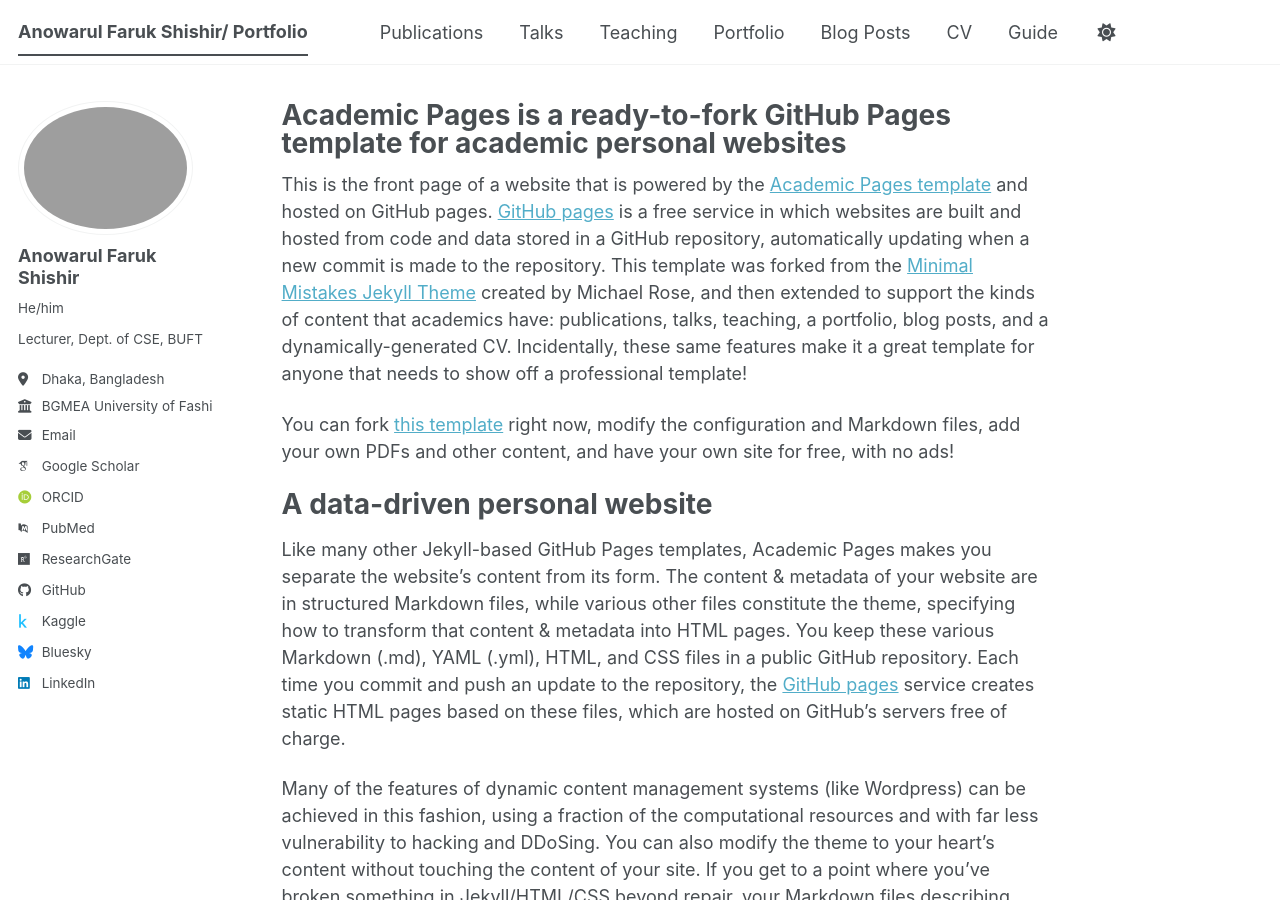
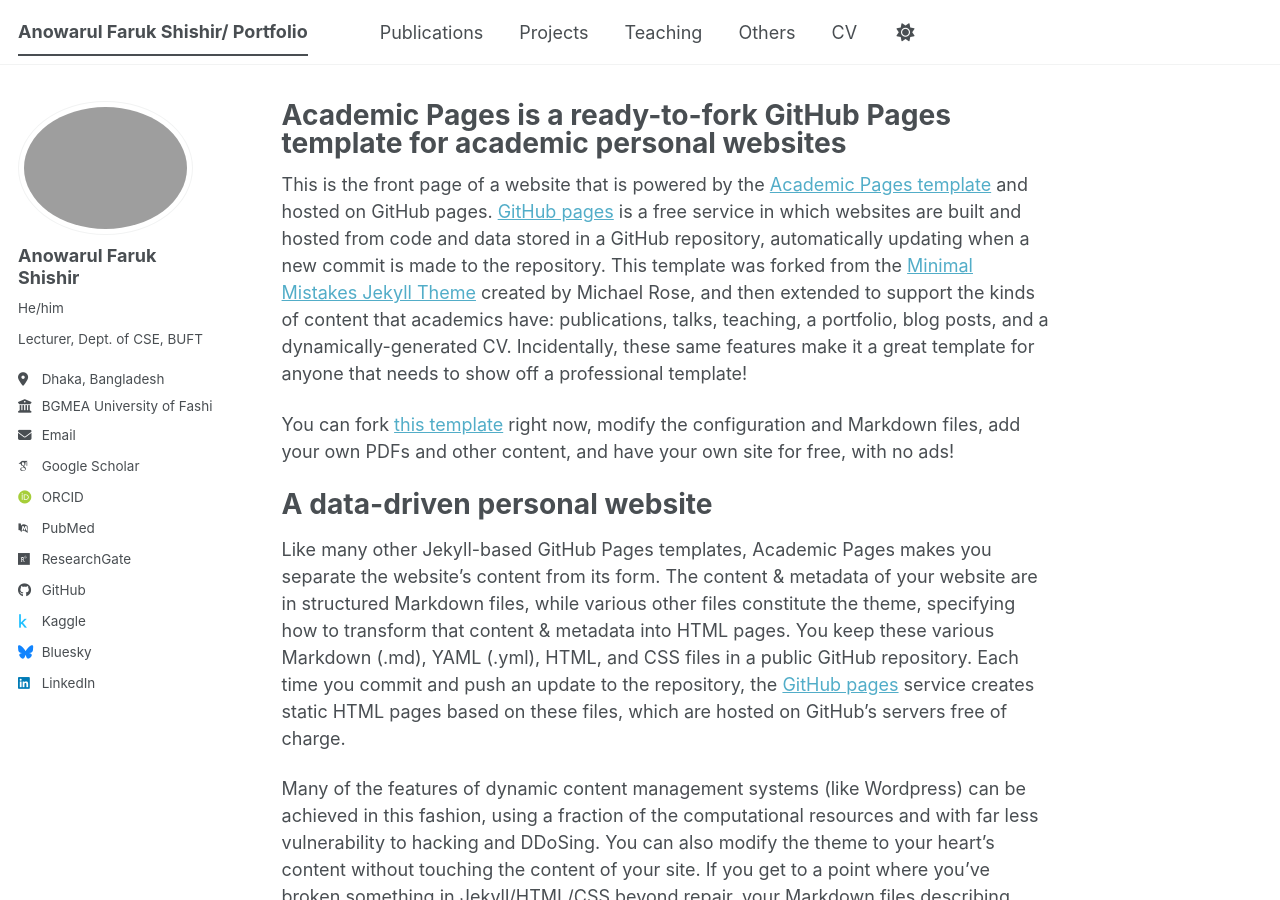
Before and after one commit to shishir1809047/afshishir, a Jekyll site: the page built from _pages/about.md, in a window 1280 px wide and 900 px high. Built offline with Jekyll 4.4.1, drawn with Linux system fonts in a browser that asks for light colours; some web fonts are replaced; a script bundle is joined from its source files by our own code; library files that are not in the unit come from our copies.

Commit message:
Update navigation.yml

```diff
--- a/_data/navigation.yml
+++ b/_data/navigation.yml
@@ -11,23 +11,17 @@
   - title: "Publications"
     url: /publications/
 
-  - title: "Talks"
-    url: /talks/
+  - title: "Projects"
+    url: /projects/
 
   - title: "Teaching"
     url: /teaching/
 
-  - title: "Portfolio"
-    url: /portfolio/
-
-  - title: "Blog Posts"
-    url: /year-archive/
+  - title: "Others"
+    url: /others/
 
   - title: "CV"
     url: /cv/
 
   # - title: "CV"
   #   url: /cv-json/
-
-  - title: "Guide"
-    url: /markdown/
```
